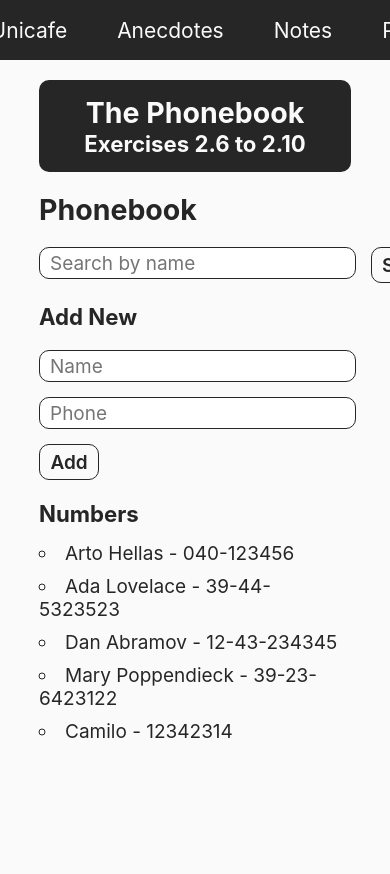
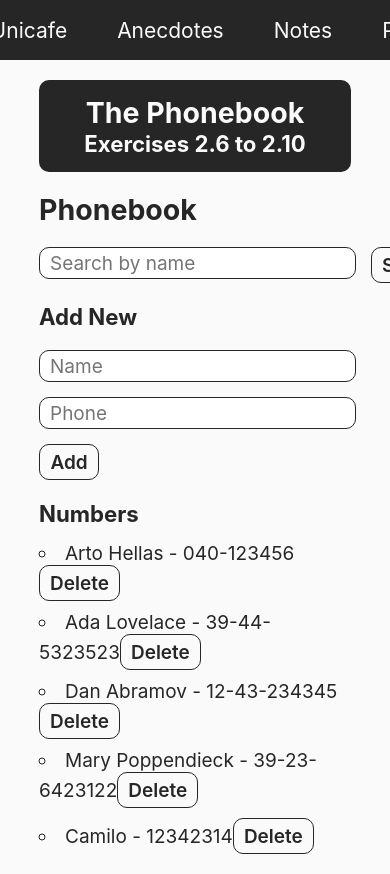
Before and after one commit to juancaricodev/fullstack-bootcamp, a React app: page /phonebook in a window 390 px wide. Shown: the top 874 px of the page. Before the commit the page ends 844 px from the top, so only its background shows below. Built offline with nearby package versions, Linux system fonts and the light colour scheme; data requests are answered from the project's data file.

Commit message:
feat[2.17](Phonebook): functionality for deleting person inplemented in required components and service created; pending control for asking the user if wants to delete the person

```diff
--- a/db.json
+++ b/db.json
@@ -103,22 +103,26 @@
     {
       "name": "Arto Hellas",
       "number": "040-123456",
-      "id": 1
+      "id": 1,
+      "deleted": false
     },
     {
       "name": "Ada Lovelace",
       "number": "39-44-5323523",
-      "id": 2
+      "id": 2,
+      "deleted": false
     },
     {
       "name": "Dan Abramov",
       "number": "12-43-234345",
-      "id": 3
+      "id": 3,
+      "deleted": false
     },
     {
       "name": "Mary Poppendieck",
       "number": "39-23-6423122",
-      "id": 4
+      "id": 4,
+      "deleted": false
     },
     {
       "id": 5,
--- a/src/components/phonebook/Numbers.jsx
+++ b/src/components/phonebook/Numbers.jsx
@@ -1,6 +1,6 @@
 import React from 'react'
 
-const Numbers = ({ persons }) => {
+const Numbers = ({ persons, deleteId }) => {
   return (
     <>
       <h3>Numbers</h3>
@@ -9,6 +9,7 @@ const Numbers = ({ persons }) => {
           !person.deleted && (
             <li key={person.name}>
               {person.name} {person.number ? `-  ${person.number}` : ''}
+              <button type='button' onClick={() => deleteId(person.id)}>Delete</button>
             </li>
           )
         ))}
--- a/src/components/phonebook/NumbersFiltered.jsx
+++ b/src/components/phonebook/NumbersFiltered.jsx
@@ -1,6 +1,6 @@
 import React from 'react'
 
-const NumbersFiltered = ({ newSearch, filteredData, handleShowAll }) => {
+const NumbersFiltered = ({ newSearch, filteredData, handleShowAll, deleteId }) => {
   return (
     <div className='filtered-container'>
       <h3>Numbers - filtered by: {newSearch}</h3>
@@ -9,6 +9,7 @@ const NumbersFiltered = ({ newSearch, filteredData, handleShowAll }) => {
           !person.deleted && (
             <li key={person.name}>
               {person.name} {person.number ? `-  ${person.number}` : ''}
+              <button type='button' onClick={() => deleteId(person.id)}>Delete</button>
             </li>
           )
         ))}
--- a/src/containers/Phonebook.jsx
+++ b/src/containers/Phonebook.jsx
@@ -57,6 +57,21 @@ const Phonebook = () => {
     setNewName('')
     setNewPhone('')
     setEmpty(false)
+  }
+
+  const handleDelete = (id) => {
+    const person = persons.find(p => p.id === id)
+
+    const deletedPerson = { ...person, deleted: true }
+
+    phonebookService
+      .deleteId(id, deletedPerson)
+      .then((newData) => {
+        setPersons(persons.map(person => (person.id !== id ? person : newData)))
+        filteredData.length > 0
+          && setFilteredData(filteredData.map(person => (person.id !== id ? person : newData)))
+      })
+      .catch(err => console.log(`Error deleting person with id ${id} => ${err}`))
   }
 
   const handleNameChange = (e) => {
@@ -133,9 +148,10 @@ const Phonebook = () => {
                 newSearch={newSearch}
                 filteredData={filteredData}
                 handleShowAll={handleShowAll}
+                deleteId={id => handleDelete(id)}
               />
             ) : (
-              <Numbers persons={persons} />
+              <Numbers persons={persons} deleteId={id => handleDelete(id)} />
             )
         }
       </div>
--- a/src/services/phonebook.js
+++ b/src/services/phonebook.js
@@ -12,4 +12,10 @@ const create = (newObject) => {
   return request.then(res => res.data)
 }
 
-export default { getAll, create }
+const deleteId = (id, newObject) => {
+  const url = `${URL}/${id}`
+  const request = axios.put(url, newObject)
+  return request.then(res => res.data)
+}
+
+export default { getAll, create, deleteId }
```
